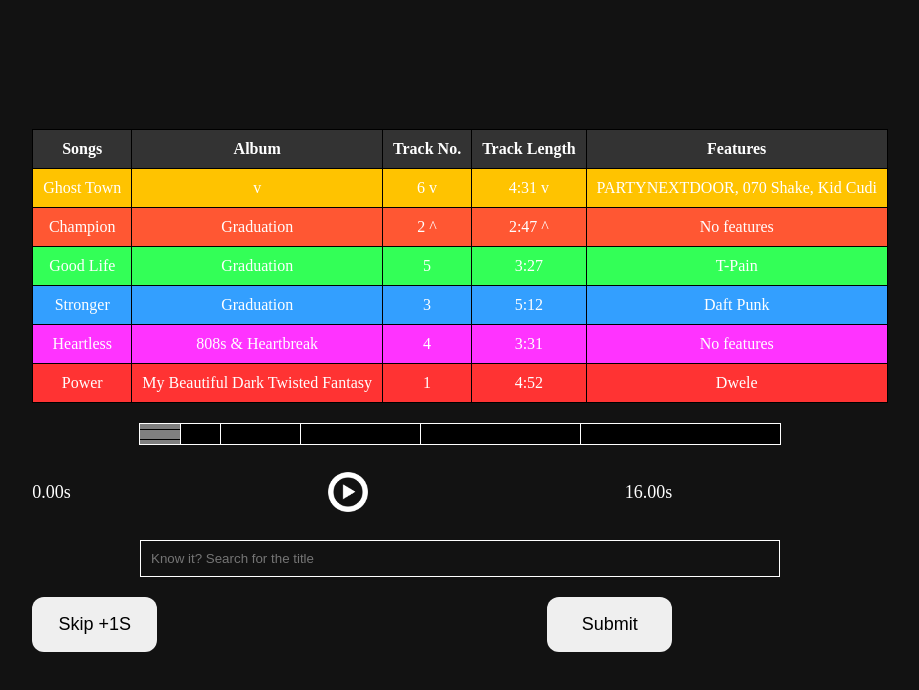
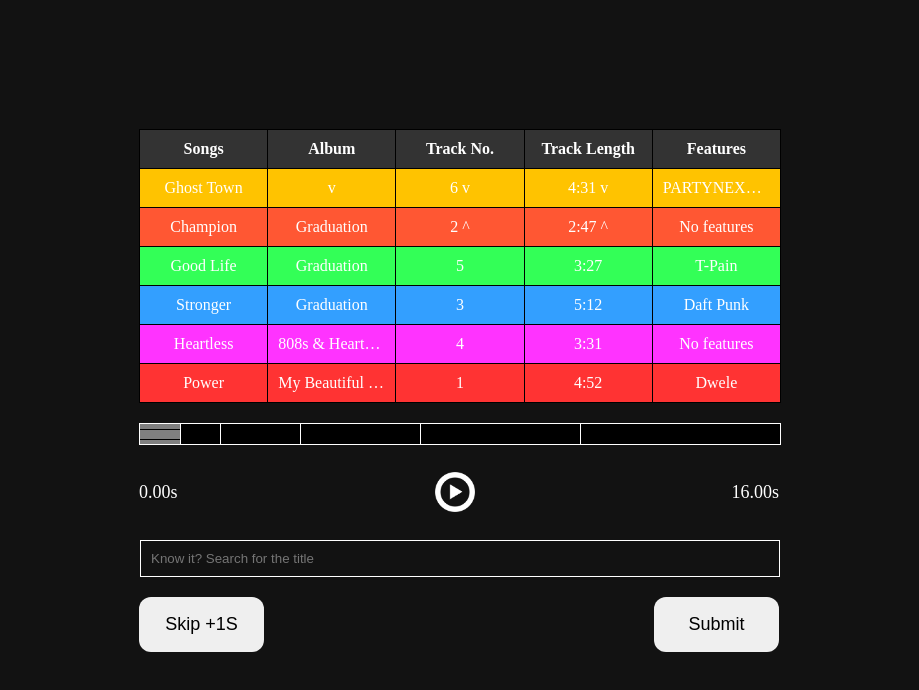
Before and after one commit to TC6IDM/KanyeWestHeardle, a React (Create React App) app: page / in a window 1280 px wide. Shown: the top 690 px of the page, without its empty margins (180-1099 px from the left). Built offline with nearby package versions, Linux system fonts and the light colour scheme.

Commit message:
yetable proper squish

```diff
--- a/src/Components/AudioPlayer.jsx
+++ b/src/Components/AudioPlayer.jsx
@@ -117,29 +117,8 @@
 
     return (
         <div className="centered">
-            <div className="YeTable">
-                <table className="YeTab">
-                    <thead>
-                    <tr>
-                        <th>Songs</th>
-                        <th>Album</th>
-                        <th>Track No.</th>
-                        <th>Track Length</th>
-                        <th>Features</th>
-                    </tr>
-                    </thead>
-                    <tbody>
-                    {songs2.map((song, index) => (
-                        <tr key={index} style={{ backgroundColor: song.bgColor }}>
-                        <td>{song.song}</td>
-                        <td>{song.album}</td>
-                        <td>{song.trackNo}</td>
-                        <td>{song.trackLength}</td>
-                        <td>{song.features}</td>
-                        </tr>
-                    ))}
-                    </tbody>
-                </table>
+            <div>
+                <YeTable />
             </div>
             <div className="progress-bar-container">
                 <ProgressBarDifferentColour currentValue={audio.currentTime} maxValue={16} cover={(16000 - musicList[musicList.indexOf(time)])/160 } />
--- a/src/Components/YeTable.jsx
+++ b/src/Components/YeTable.jsx
@@ -54,8 +54,8 @@
 
 const YeTable = () => {
   return (
-    <div className="YeTable">
-      <table>
+    <div >
+      <table className="YeTable">
         <thead>
           <tr>
             <th>Songs</th>
--- a/src/Styles/YeTable.css
+++ b/src/Styles/YeTable.css
@@ -15,11 +15,19 @@
   th {
     background-color: #333;
     color: white;
-  }
+    overflow: hidden; /* Add this */
+    text-overflow: ellipsis; /* Add this */
+    max-width: 0; /* Add this */
+    white-space: nowrap; /* Add this */
+}
 
   td {
     color: white;
-  }
+    overflow: hidden; /* Add this */
+    text-overflow: ellipsis; /* Add this */
+    max-width: 0; /* Add this */
+    white-space: nowrap; /* Add this */
+}
 
   tr:nth-child(even) {
     background-color: #2e2e2e;
```
